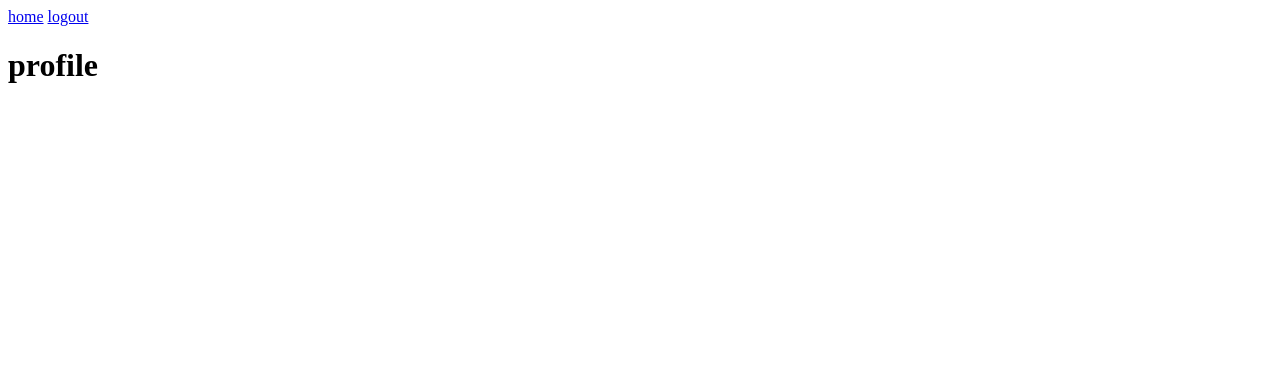
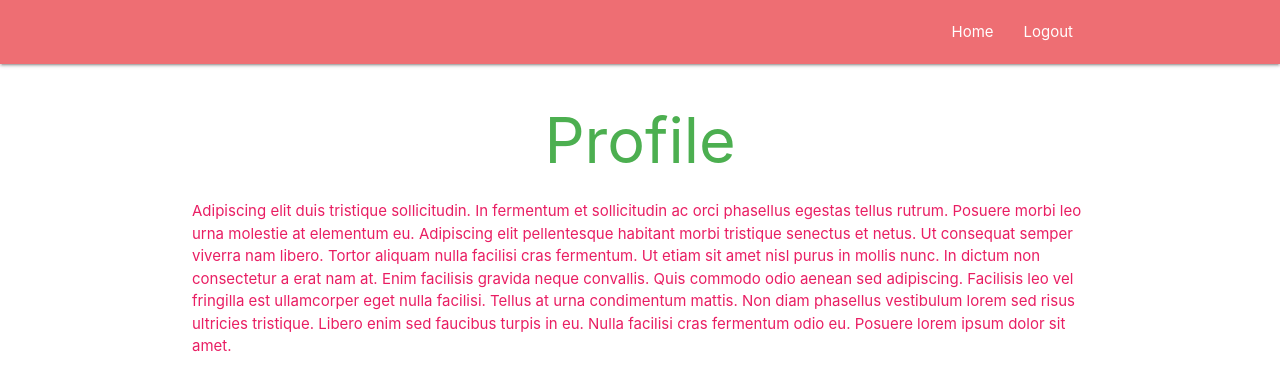
Before and after one commit to yakhousam/express-authentication, a website: page html/profile.html in a window 1280 px wide. Drawn offline with nearby package versions, Linux system fonts and the light colour scheme.

Commit message:
added style material ui

```diff
--- a/html/profile.html
+++ b/html/profile.html
@@ -4,13 +4,23 @@
     <meta charset="UTF-8" />
     <meta name="viewport" content="width=device-width, initial-scale=1.0" />
     <meta http-equiv="X-UA-Compatible" content="ie=edge" />
+     <link rel="stylesheet" href="https://cdnjs.cloudflare.com/ajax/libs/materialize/1.0.0-rc.2/css/materialize.min.css">
     <title>profile</title>
   </head>
   <body>
-    <nav>
-      <a href="/">home</a>
-      <a href="/logout">logout</a>
+   <nav>
+    <div class="container">
+    	<ul class="right">
+      		<li><a href="/">Home</a></li>
+      		<li><a href="/logout">Logout</a></li>
+     	</ul>
+      </div>
     </nav>
-    <h1>profile</h1>
+    <div class="container">
+    <h1 class="center green-text">Profile</h1>
+    <p class="pink-text">
+        Adipiscing elit duis tristique sollicitudin. In fermentum et sollicitudin ac orci phasellus egestas tellus rutrum. Posuere morbi leo urna molestie at elementum eu. Adipiscing elit pellentesque habitant morbi tristique senectus et netus. Ut consequat semper viverra nam libero. Tortor aliquam nulla facilisi cras fermentum. Ut etiam sit amet nisl purus in mollis nunc. In dictum non consectetur a erat nam at. Enim facilisis gravida neque convallis. Quis commodo odio aenean sed adipiscing. Facilisis leo vel fringilla est ullamcorper eget nulla facilisi. Tellus at urna condimentum mattis. Non diam phasellus vestibulum lorem sed risus ultricies tristique. Libero enim sed faucibus turpis in eu. Nulla facilisi cras fermentum odio eu. Posuere lorem ipsum dolor sit amet.
+    </p>
+    </div>
   </body>
 </html>
--- a/package.json
+++ b/package.json
@@ -4,7 +4,7 @@
   "description": "",
   "main": "index.js",
   "scripts": {
-    "test": "echo \"Error: no test specified\" && exit 1"
+    "start": "node app.js"
   },
   "keywords": [],
   "author": "",
```
Also changed, not shown: html/index.html (+13 -3 lines), html/login.html (+11 -4 lines), html/register.html (+11 -4 lines).
